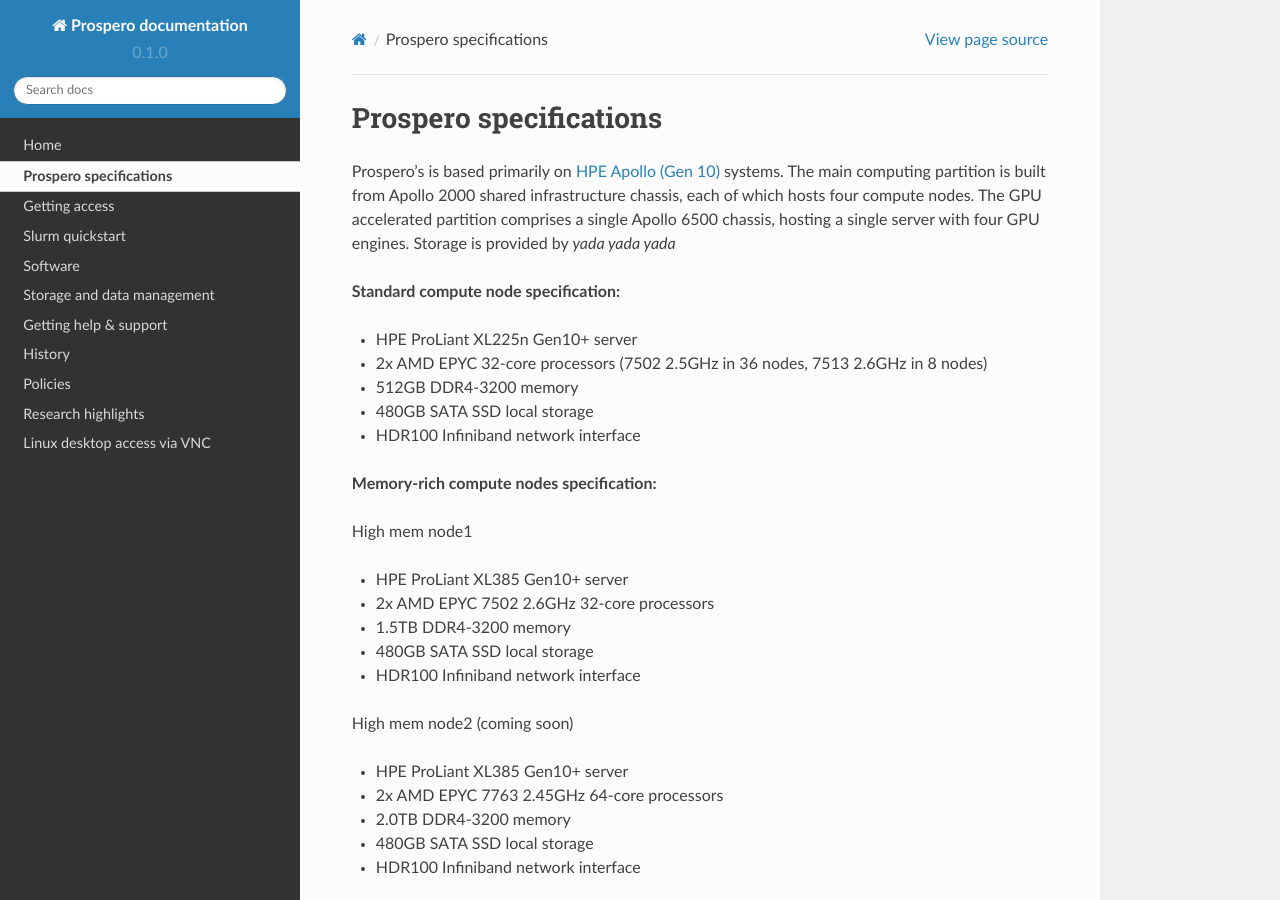
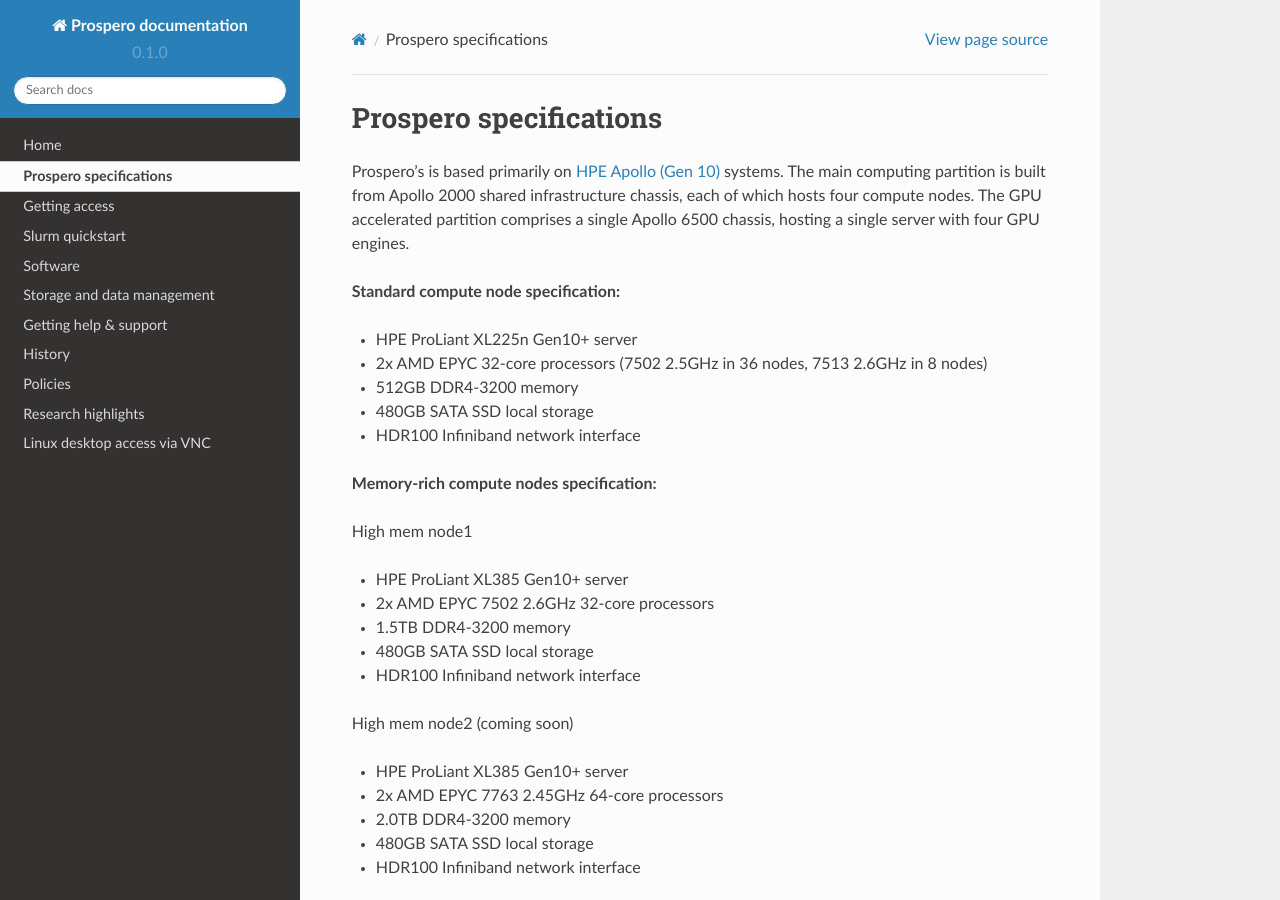
Before and after one commit to astrcrai/prospero-docs, a Sphinx documentation site: the page built from docs/source/specifications.rst, in a window 1280 px wide and 900 px high. Built offline with Sphinx 7.4.7 and the Read the Docs theme 2.0.0, drawn with Linux system fonts in a browser that asks for light colours.

Commit message:
Update specifications.rst

```diff
--- a/docs/source/specifications.rst
+++ b/docs/source/specifications.rst
@@ -1,7 +1,7 @@
 Prospero specifications
 =====
 
-Prospero's is based primarily on `HPE Apollo (Gen 10) <https://www.hpe.com/us/en/compute/hpc/apollo-systems.html>`_ systems. The main computing partition is built from Apollo 2000 shared infrastructure chassis, each of which hosts four compute nodes. The GPU accelerated partition comprises a single Apollo 6500 chassis, hosting a single server with four GPU engines. Storage is provided by *yada yada yada*
+Prospero's is based primarily on `HPE Apollo (Gen 10) <https://www.hpe.com/us/en/compute/hpc/apollo-systems.html>`_ systems. The main computing partition is built from Apollo 2000 shared infrastructure chassis, each of which hosts four compute nodes. The GPU accelerated partition comprises a single Apollo 6500 chassis, hosting a single server with four GPU engines.
 
 **Standard compute node specification:**
 
```
